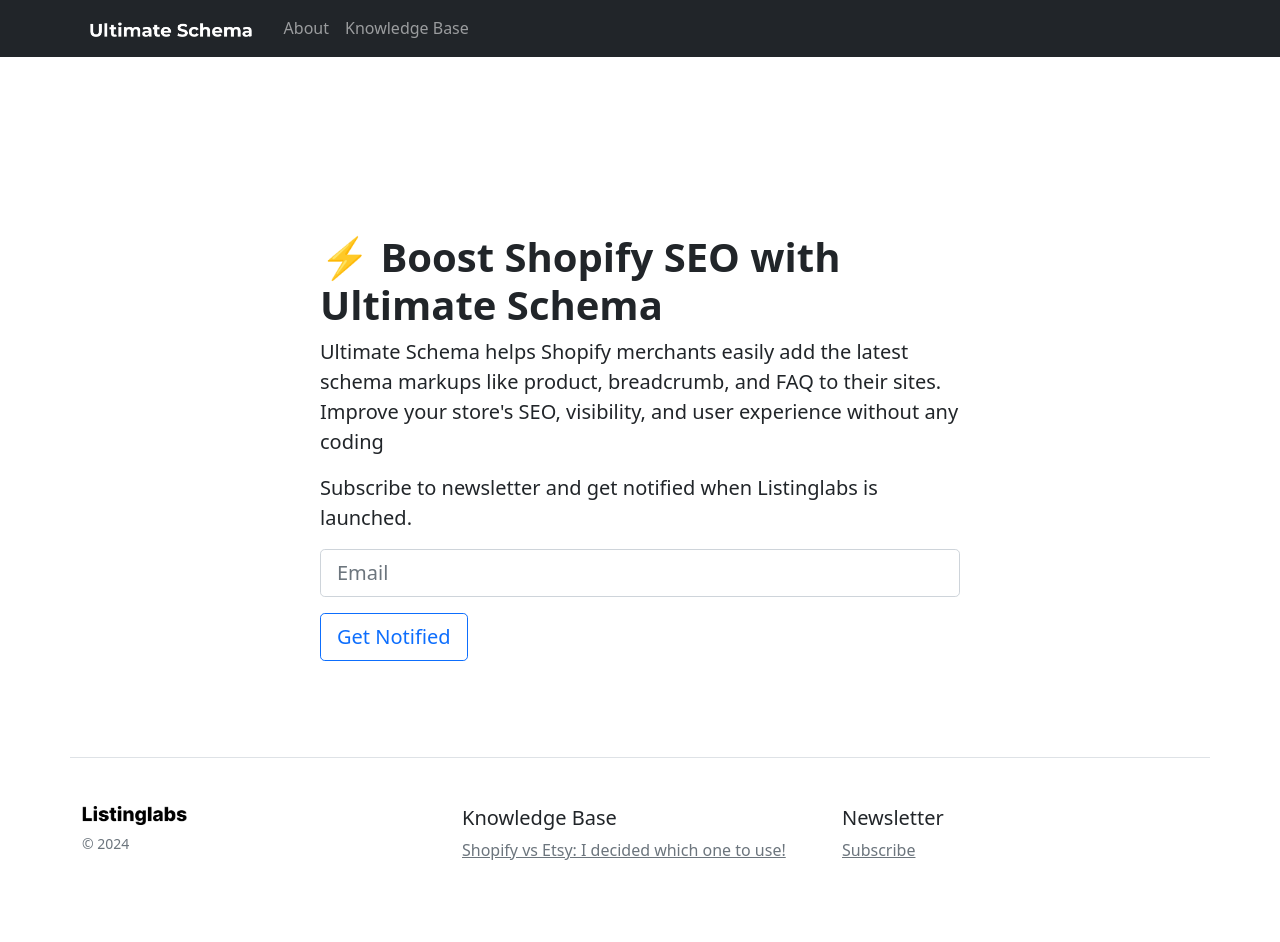
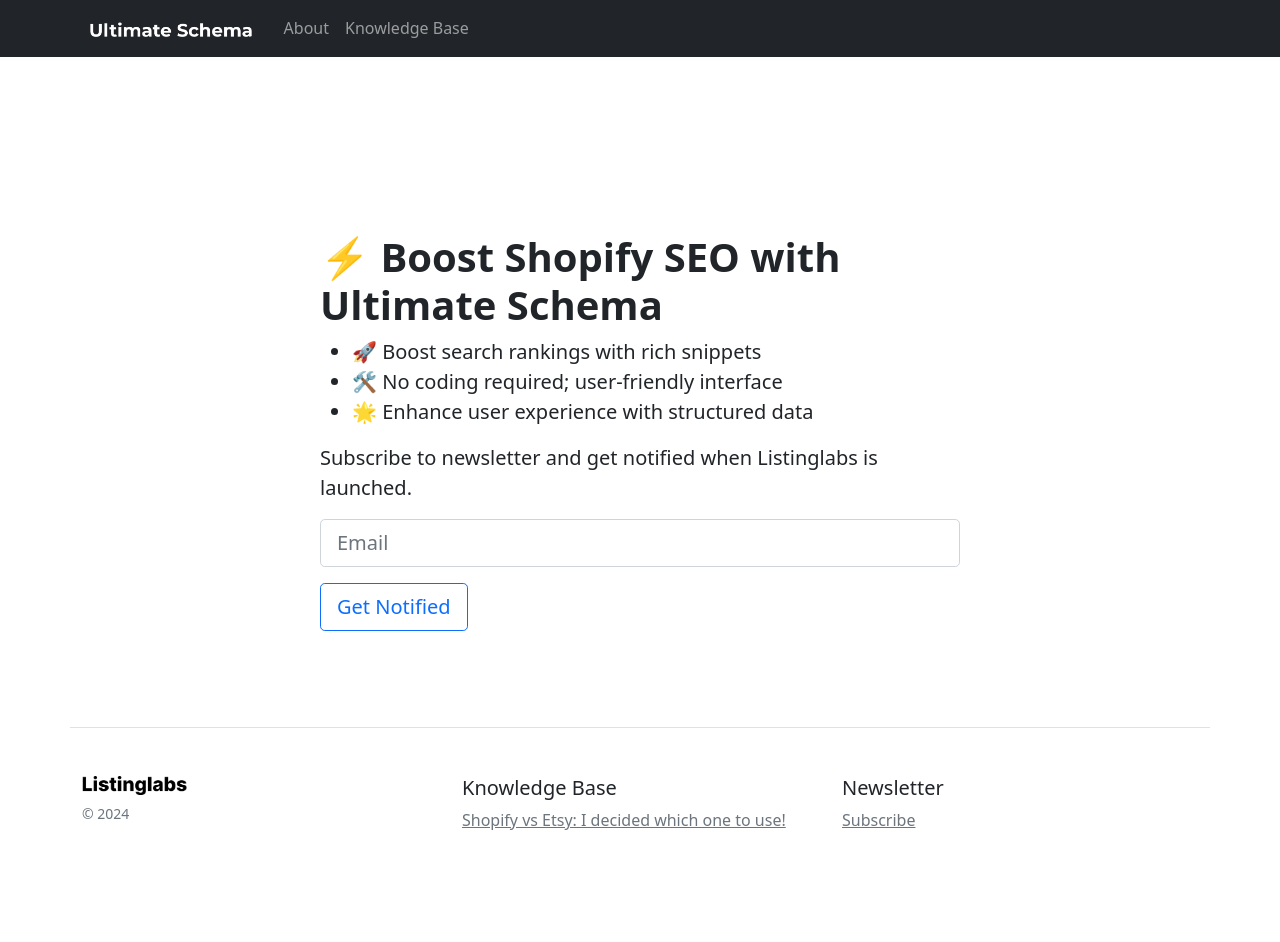
Before and after one commit to ultimateschema/ultimateschema.github.io, a Jekyll site: the page built from index.html, in a window 1280 px wide. Built offline with Jekyll 4.4.1, drawn with Linux system fonts in a browser that asks for light colours; after the commit the page ends 912 px from its top, so only the background shows below that.

Commit message:
text changes

```diff
--- a/index.html
+++ b/index.html
@@ -11,8 +11,12 @@
 
     <main role="main" class="inner cover">
         <h1 color="black"> <b>⚡ Boost Shopify SEO with Ultimate Schema </b></h1>
-        <p class="lead">Ultimate Schema helps Shopify merchants easily add the latest schema markups like product, breadcrumb, and FAQ to their sites. Improve your store's SEO, visibility, and user experience without any coding </p>
-
+        <!-- <p class="lead">Ultimate Schema helps Shopify merchants easily add the latest schema markups like product, breadcrumb, and FAQ to their sites. Improve your store's SEO, visibility, and user experience without any coding </p> -->
+        <ul>
+            <li class="lead">🚀 Boost search rankings with rich snippets</li>
+            <li class="lead">🛠️ No coding required; user-friendly interface</li>
+            <li class="lead">🌟 Enhance user experience with structured data</li>
+          </ul>
 		<p class="lead">Subscribe to newsletter and get notified when Listinglabs is launched.</p>
         <p class="lead">
         <form method="post" action="https://sendfox.com/form/m7kyqr/3eldkp" class="sendfox-form" id="3eldkp" data-async="true" data-recaptcha="true">
```
